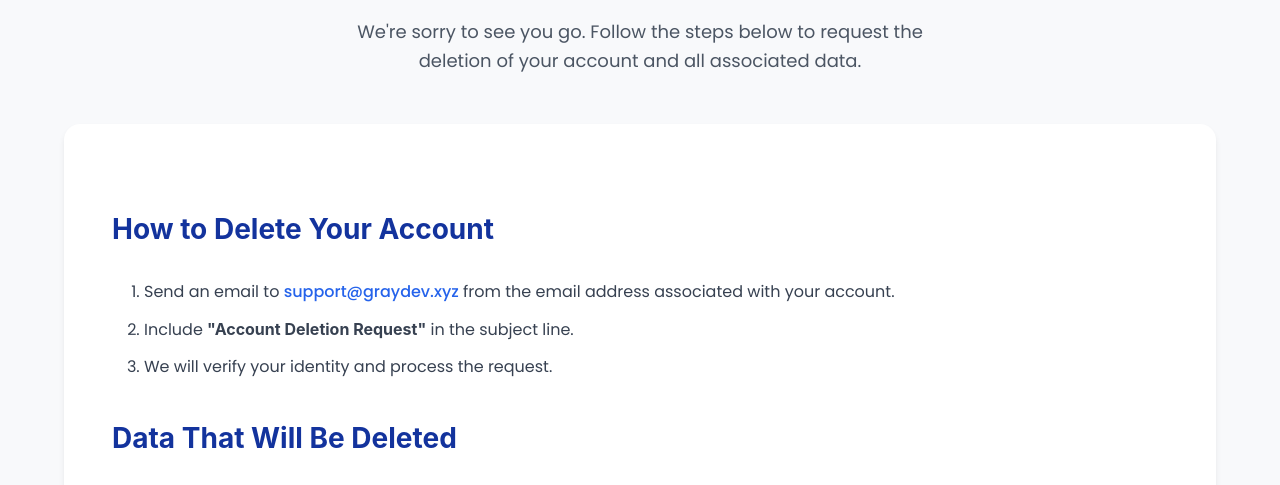
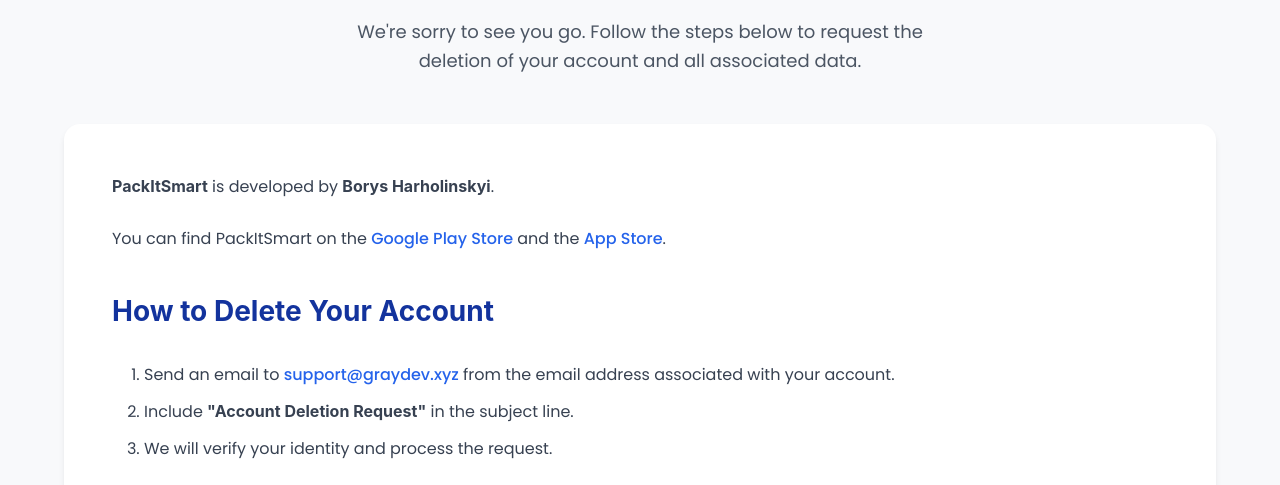
Before and after one commit to harholinsky/packitsmart-landing, a plain HTML site: page delete_account.html in a window 1280 px wide. Shown: the part 246-731 px from the top of the page. Drawn offline with Linux system fonts and the light colour scheme; a web font is replaced by a local one.

Commit message:
Update delete_account.html

```diff
--- a/delete_account.html
+++ b/delete_account.html
@@ -52,6 +52,9 @@
                 <p class="section-subtitle">We're sorry to see you go. Follow the steps below to request the deletion of your account and all associated data.</p>
 
                 <div class="content">
+                    <p><strong>PackItSmart</strong> is developed by <strong>Borys Harholinskyi</strong>.</p>
+                    <p>You can find PackItSmart on the <a href="https://play.google.com/store/apps/details?id=com.harholinskyi.packitsmart">Google Play Store</a> and the <a href="https://apps.apple.com/app/apple-store/id6751776054">App Store</a>.</p>
+
                     <h2>How to Delete Your Account</h2>
                     <ol>
                         <li>Send an email to <a href="mailto:support@graydev.xyz">support@graydev.xyz</a> from the email address associated with your account.</li>
```
